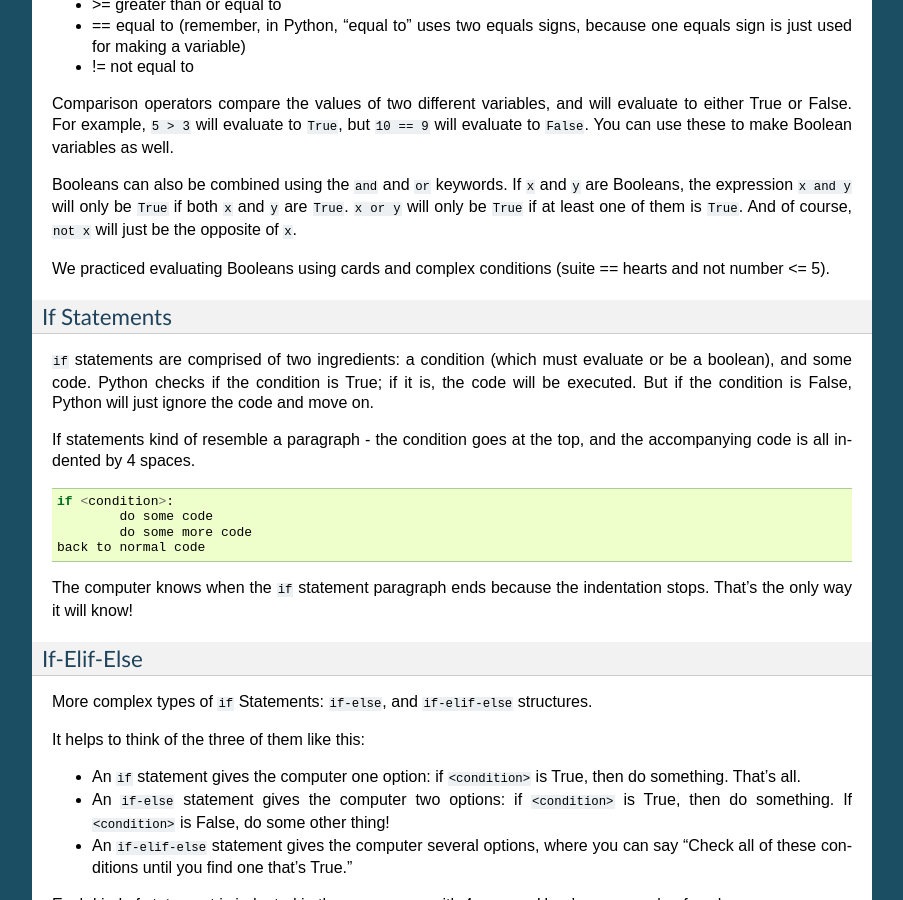
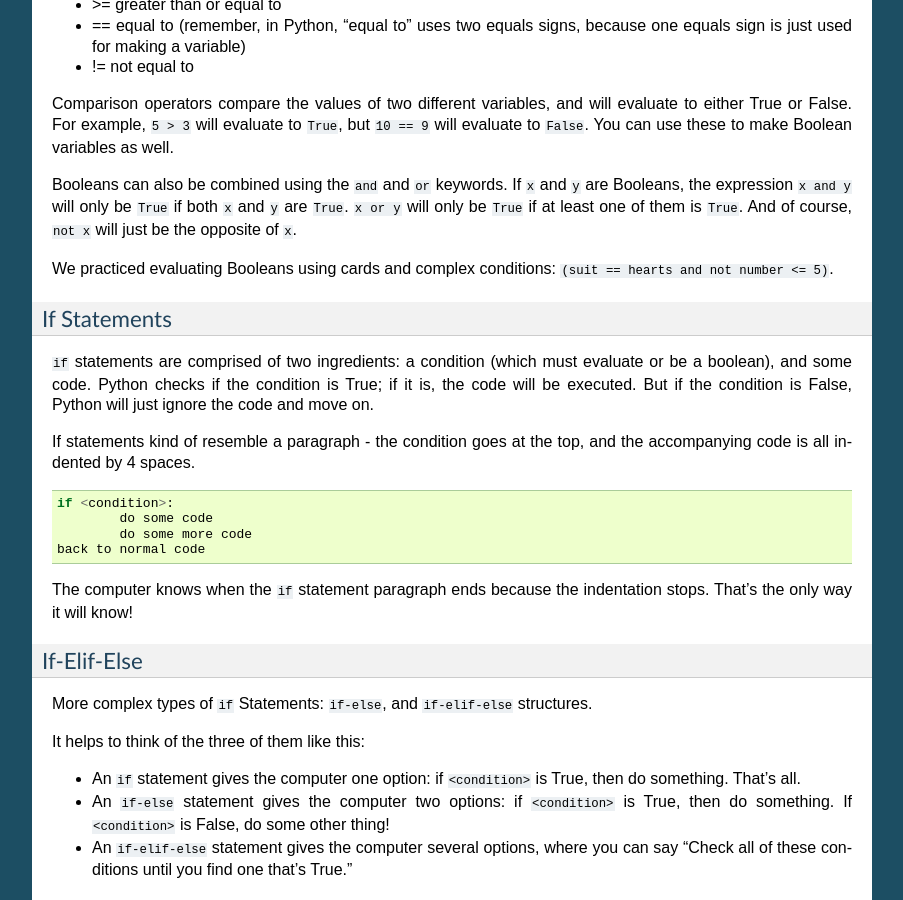
Before and after one commit to Heroes-Academy/IntroPython_Winter2017, a Sphinx documentation site: the page built from docs/source/week3.rst, in a window 1280 px wide and 900 px high, scrolled down 734 px. Shown: the whole window, without its empty margins (198-1101 px from the left). Built offline with Sphinx 7.4.7, drawn with Linux system fonts in a browser that asks for light colours.

Commit message:
syncing week 3

```diff
--- a/docs/source/week3.rst
+++ b/docs/source/week3.rst
@@ -48,7 +48,7 @@ If ``x`` and ``y`` are Booleans, the expression ``x and y`` will only be ``True`
 ``x or y`` will only be ``True`` if at least one of them is ``True``.
 And of course, ``not x`` will just be the opposite of ``x``.
 
-We practiced evaluating Booleans using cards and complex conditions (suite == hearts and not number <= 5).
+We practiced evaluating Booleans using cards and complex conditions: :code:`(suit == hearts and not number <= 5)`.
 
 If Statements
 *************
```
